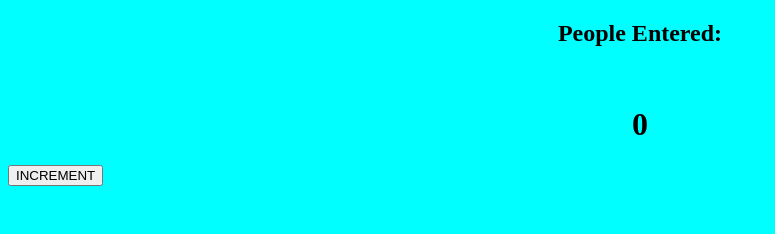
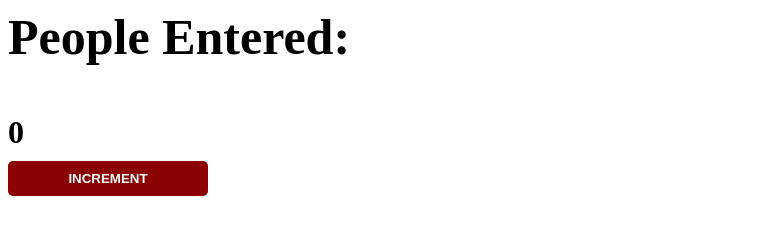
Before and after one commit to sihanas-mn/Build-a-passenger-counter-app, a plain HTML site: page index.html in a window 1280 px wide. Shown: the whole page, without its empty margins (0-775 px from the left). Drawn offline with Linux system fonts and the light colour scheme.

Commit message:
modified:   index.css

```diff
--- a/index.css
+++ b/index.css
@@ -1,7 +1,25 @@
-h1, h2 {
-    text-align: center;
+h1 {
+    margin-top: 10px;
+    margin-bottom: 10px;
 }
 
-body {
-    background-color: aqua;
+h2 {
+    font-size: 50px;
+    margin-top: 0;
+    margin-bottom: 20px;
 }
+
+button {
+    border: none;
+    padding-top: 10px;
+    padding-bottom: 10px;
+    color: white;
+    font-weight: bold;
+    width: 200px;
+    margin-bottom: 5px;
+    border-radius: 5px;
+}
+
+#increment-btn {
+    background: darkred;
+}
```
